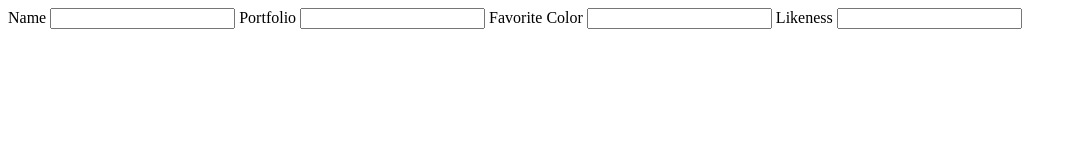
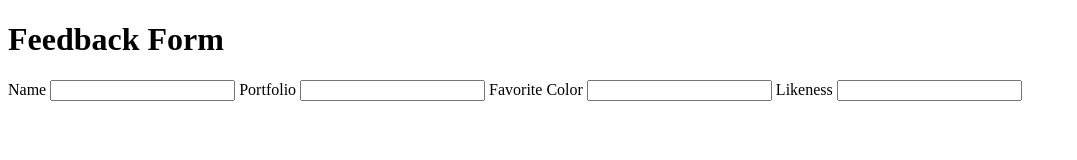
Before and after one commit to acciojob/html-feedback-form-Arvapalli-Ramprasad, a website: page main.html in a window 1280 px wide. Shown: the whole page, without its empty margins (0-1077 px from the left). Drawn offline with Linux system fonts and the light colour scheme.

Commit message:
created a submission

```diff
--- a/main.html
+++ b/main.html
@@ -8,6 +8,8 @@
 
 <body>
 	<!-- the entire body must be written by student -->
+	<form>
+		<h1>Feedback Form</h1>
 		<label>Name
 			<input id="name",type="text",minlength="3",maxlength= "50",required>
 		</label>
@@ -22,6 +24,7 @@
 		<label>Likeness
 			<input id="likeness",type="Range",min="1",max="100",required>
 		</label>
+	</form>
 
     <script type="text/javascript" src="./script.js">
 </script>
```
Lines whose indentation alone changed are shown as unchanged.
